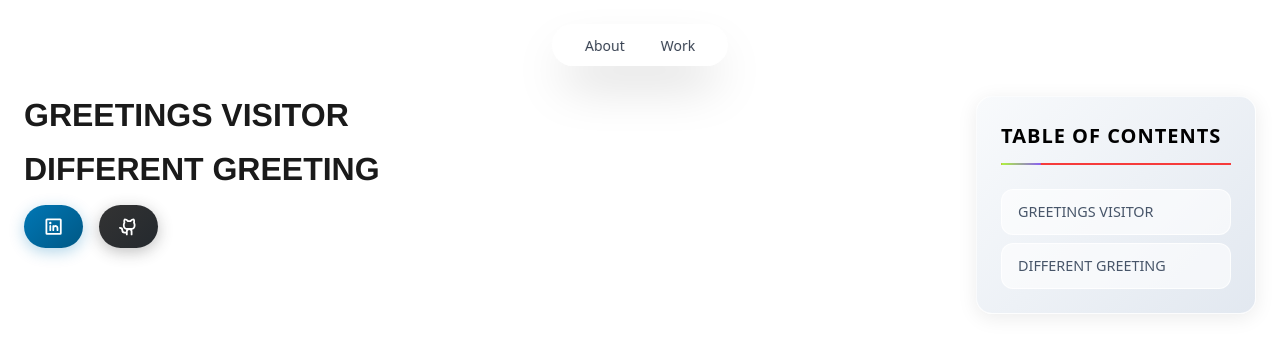
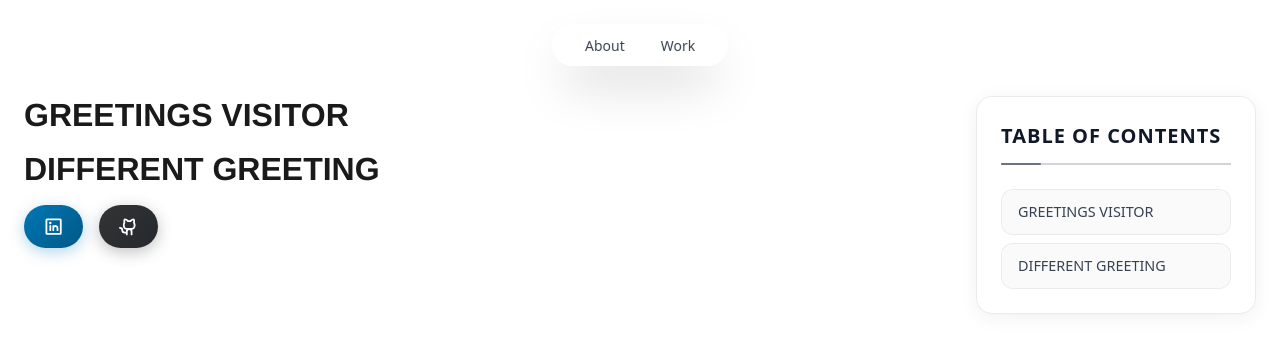
Before and after one commit to hieuristik/portfolio-site, a Next.js app: page / in a window 1280 px wide. Shown: the top 352 px of the page. Built offline with nearby package versions, Linux system fonts and the light colour scheme.

Commit message:
Table of contents color changes

```diff
--- a/src/app/tableOfContentsStyles.css
+++ b/src/app/tableOfContentsStyles.css
@@ -3,10 +3,10 @@
     margin-left: auto;
     width: 280px;
     padding: 1.5rem;
-    background: linear-gradient(135deg, #f8fafc 0%, #e2e8f0 100%);
+    background: rgba(255, 255, 255, 0.95);
     border-radius: 16px;
-    box-shadow: 0 4px 20px rgba(0, 0, 0, 0.08);
-    border: 1px solid rgba(255, 255, 255, 0.8);
+    box-shadow: 0 4px 20px rgba(0, 0, 0, 0.06);
+    border: 1px solid rgba(0, 0, 0, 0.08);
     backdrop-filter: blur(10px);
     position: sticky;
     top: 2rem;
@@ -18,10 +18,10 @@
 .table-of-contents-container h2 {
     font-size: 1.25rem;
     font-weight: 700;
-    color: #000000;
+    color: #111827;
     margin: 0 0 1.5rem 0;
     padding-bottom: 0.75rem;
-    border-bottom: 2px solid #f63b3b;
+    border-bottom: 2px solid #d1d5db;
     position: relative;
     text-transform: uppercase;
     letter-spacing: 0.05em;
@@ -34,7 +34,7 @@
     left: 0;
     width: 40px;
     height: 2px;
-    background: linear-gradient(90deg, #aef63b 0%, #8b5cf6 100%);
+    background: #6b7280;
     border-radius: 1px;
 }
 
@@ -58,15 +58,15 @@
 .table-of-contents-container a {
     display: block;
     padding: 0.75rem 1rem;
-    color: #475569;
+    color: #374151;
     text-decoration: none;
     border-radius: 12px;
     font-weight: 500;
     font-size: 0.9rem;
     line-height: 1.4;
     transition: all 0.3s ease;
-    background: rgba(255, 255, 255, 0.6);
-    border: 1px solid rgba(255, 255, 255, 0.8);
+    background: rgba(0, 0, 0, 0.02);
+    border: 1px solid rgba(0, 0, 0, 0.06);
     position: relative;
     overflow: hidden;
 }
@@ -74,23 +74,23 @@
 /* Hover Effects */
 .table-of-contents-container a:hover {
     transform: translateX(4px);
-    background: linear-gradient(135deg, #3b82f6 0%, #8b5cf6 100%);
-    color: white;
-    box-shadow: 0 4px 15px rgba(59, 130, 246, 0.3);
-    border-color: transparent;
+    background: #f9fafb;
+    color: #111827;
+    box-shadow: 0 4px 15px rgba(0, 0, 0, 0.08);
+    border-color: rgba(0, 0, 0, 0.12);
 }
 
 .table-of-contents-container a:active {
     transform: translateX(2px);
-    box-shadow: 0 2px 8px rgba(59, 130, 246, 0.3);
+    box-shadow: 0 2px 8px rgba(0, 0, 0, 0.08);
 }
 
 /* Active/Current Section */
 .table-of-contents-container a.active {
-    background: linear-gradient(135deg, #1e40af 0%, #5b21b6 100%);
-    color: white;
-    box-shadow: 0 4px 15px rgba(30, 64, 175, 0.4);
-    border-color: transparent;
+    background: #f3f4f6;
+    color: #111827;
+    box-shadow: 0 4px 15px rgba(0, 0, 0, 0.1);
+    border-color: rgba(0, 0, 0, 0.15);
 }
 
 /* Scrollbar Styling */
@@ -99,17 +99,17 @@
 }
 
 .table-of-contents-container::-webkit-scrollbar-track {
-    background: rgba(0, 0, 0, 0.05);
+    background: rgba(0, 0, 0, 0.02);
     border-radius: 3px;
 }
 
 .table-of-contents-container::-webkit-scrollbar-thumb {
-    background: linear-gradient(135deg, #3b82f6 0%, #8b5cf6 100%);
+    background: #d1d5db;
     border-radius: 3px;
 }
 
 .table-of-contents-container::-webkit-scrollbar-thumb:hover {
-    background: linear-gradient(135deg, #1e40af 0%, #5b21b6 100%);
+    background: #9ca3af;
 }
 
 /* Responsive Design */
@@ -139,30 +139,50 @@
     }
 }
 
-/* Alternative Dark Theme */
+/* Dark Theme */
 .table-of-contents-container.dark {
-    background: linear-gradient(135deg, #1e293b 0%, #334155 100%);
+    background: rgba(17, 24, 39, 0.95);
     border-color: rgba(255, 255, 255, 0.1);
+    box-shadow: 0 4px 20px rgba(0, 0, 0, 0.3);
 }
 
 .table-of-contents-container.dark h2 {
-    color: #f1f5f9;
-    border-bottom-color: #60a5fa;
+    color: #f9fafb;
+    border-bottom-color: #374151;
 }
 
 .table-of-contents-container.dark h2::after {
-    background: linear-gradient(90deg, #60a5fa 0%, #a78bfa 100%);
+    background: #6b7280;
 }
 
 .table-of-contents-container.dark a {
-    color: #cbd5e1;
-    background: rgba(255, 255, 255, 0.05);
-    border-color: rgba(255, 255, 255, 0.1);
+    color: #d1d5db;
+    background: rgba(255, 255, 255, 0.03);
+    border-color: rgba(255, 255, 255, 0.08);
 }
 
 .table-of-contents-container.dark a:hover {
-    background: linear-gradient(135deg, #60a5fa 0%, #a78bfa 100%);
-    color: #1e293b;
+    background: rgba(255, 255, 255, 0.08);
+    color: #f9fafb;
+    border-color: rgba(255, 255, 255, 0.15);
+}
+
+.table-of-contents-container.dark a.active {
+    background: rgba(255, 255, 255, 0.12);
+    color: #f9fafb;
+    border-color: rgba(255, 255, 255, 0.2);
+}
+
+.table-of-contents-container.dark::-webkit-scrollbar-track {
+    background: rgba(255, 255, 255, 0.02);
+}
+
+.table-of-contents-container.dark::-webkit-scrollbar-thumb {
+    background: #4b5563;
+}
+
+.table-of-contents-container.dark::-webkit-scrollbar-thumb:hover {
+    background: #6b7280;
 }
 
 /* Glassmorphism Alternative */
```
Also changed, not shown: src/components/TableOfContents.js (line endings or trailing spaces).
